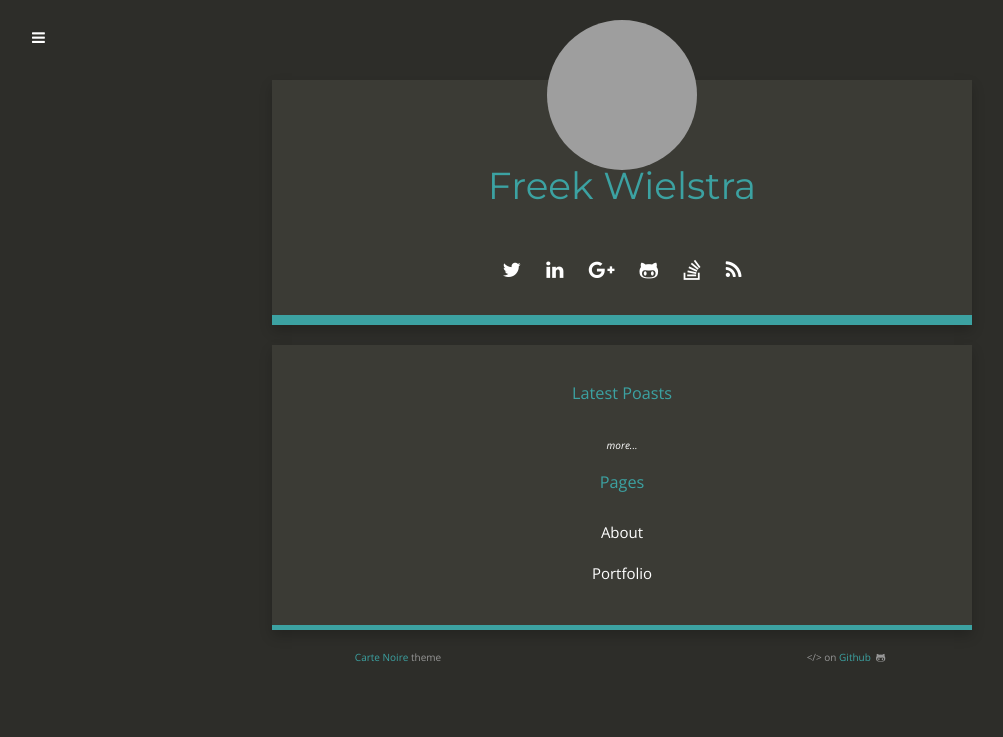
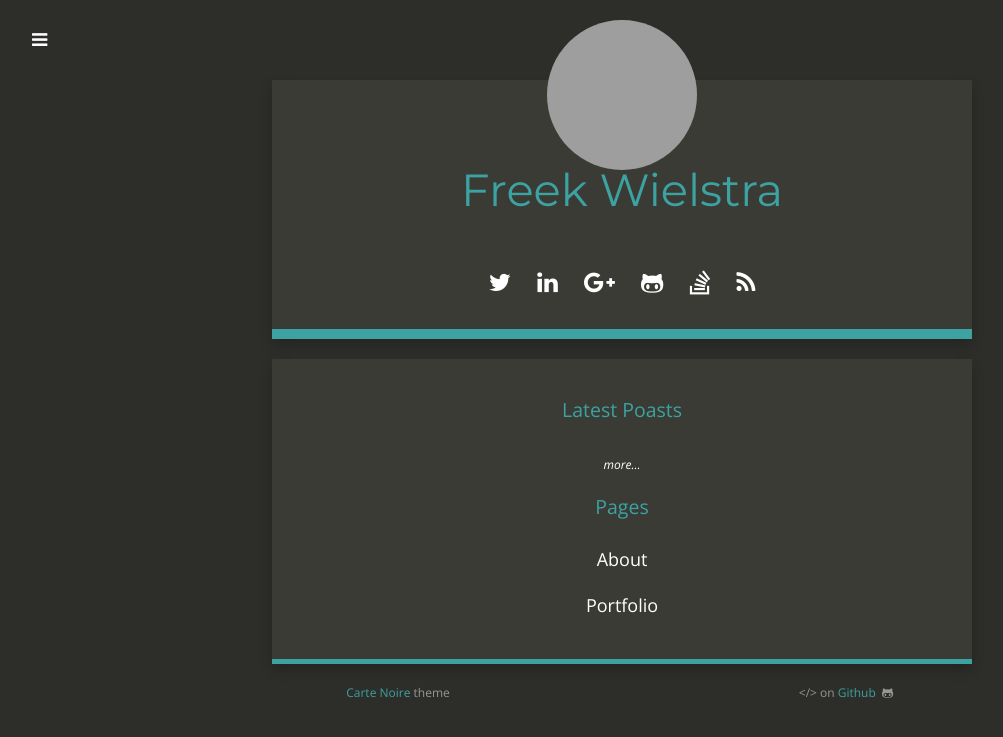
Before and after one commit to fwielstra/fwielstra.github.io, a Jekyll site: the page built from index.html, in a window 1280 px wide. Shown: the top 737 px of the page, without its empty margins (18-1021 px from the left). Built offline with Jekyll 4.4.1, drawn with Linux system fonts in a browser that asks for light colours; nearby versions of some CDN libraries; Markdown is read by kramdown in place of the engine named in the settings; grey boxes are pictures that could not be loaded.

Commit message:
Adjust font size of big screens to something a bit less explosive

```diff
--- a/css/style.scss
+++ b/css/style.scss
@@ -4,7 +4,7 @@
 @import url(http://fonts.googleapis.com/css?family=Montserrat);
 @import url(http://fonts.googleapis.com/css?family=Anonymous+Pro:400,700);
 
-$base-font-size:   10px;
+$base-font-size:   12px;
 
 /* Colours */
 $twitter:        #6dabda;
@@ -545,7 +545,7 @@
 			padding-bottom: 10px;
 
 			@media (min-width: $screen-sm-min) {
-				font-size: $base-font-size * 2;
+				font-size: $base-font-size * 1.5;
 				padding-left: 30px;
 				padding-right: 30px;
 				padding-top: 40px;
```
